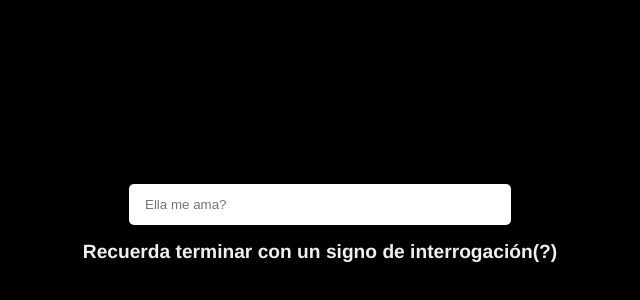
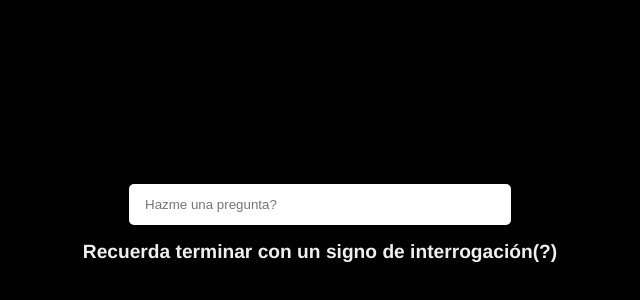
Before and after one commit to SonyHarv/indecision-app, a Vue app: page / in a window 1280 px wide. Shown: the part 66-366 px from the top of the page, without its empty margins (320-960 px from the left). Built offline with nearby package versions, Linux system fonts and the light colour scheme.

Commit message:
feat(components): Add validator from watch and methods for answer

```diff
--- a/src/components/Indecision.vue
+++ b/src/components/Indecision.vue
@@ -1,15 +1,17 @@
 <template>
+  <img v-if="img" :src="img" alt="IndecisionApp Images" />
   <div class="question">
     <input
       type="text"
       title="Introduce tu duda"
-      placeholder="Ella me ama?"
+      placeholder="Hazme una pregunta?"
       v-model="question"
     />
     <h2>Recuerda terminar con un signo de interrogación(?)</h2>
   </div>
-  <div class="questionWatch">
+  <div class="questionWatch" v-if="isValidation">
     <p>{{ question }}</p>
+    <p>{{ answer }}</p>
   </div>
 </template>
 <script>
@@ -19,21 +21,36 @@ export default {
   data() {
     return {
       question: null,
+      answer: null,
+      img: null,
+      isValidation: false,
     };
+  },
+  methods: {
+    async getAnswer() {
+      this.answer = "Pensando...";
+      const { answer, image } = await fetch("https://yesno.wtf/api").then(
+        (resp) => resp.json()
+      );
+
+      this.answer = answer === "yes" ? "Si!" : "No!";
+      console.log(answer);
+      this.img = image;
+    },
   },
   watch: {
     question(value, oldValue) {
-      // console.log({ value, oldValue });
-      if (!value.includes("?")) {
+      this.isValidation = false;
+      if (value.includes("?")) {
+        this.isValidation = true;
         console.log("entro aqui");
-      } else {
-        console.log("Hola");
+        return this.getAnswer();
       }
     },
   },
 };
 </script>
-<style>
+<style scoped>
 h2 {
   color: #f0eff0;
   font-size: 1.2rem;
@@ -41,7 +58,6 @@ h2 {
 input {
   border: none;
   border-radius: 5px;
-  /* block-size: 1.5rem; */
   inline-size: 350px;
   padding-block-start: 13px;
   padding-block-end: 13px;
```
